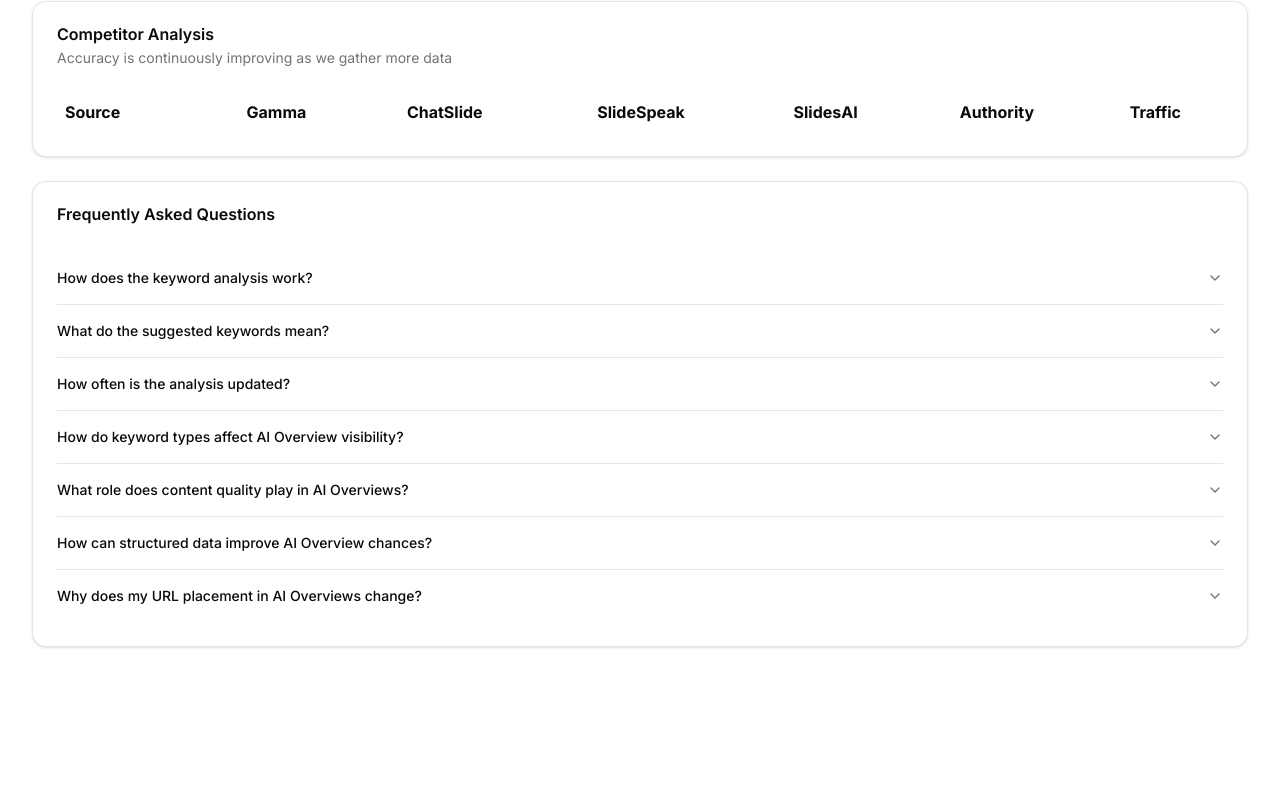
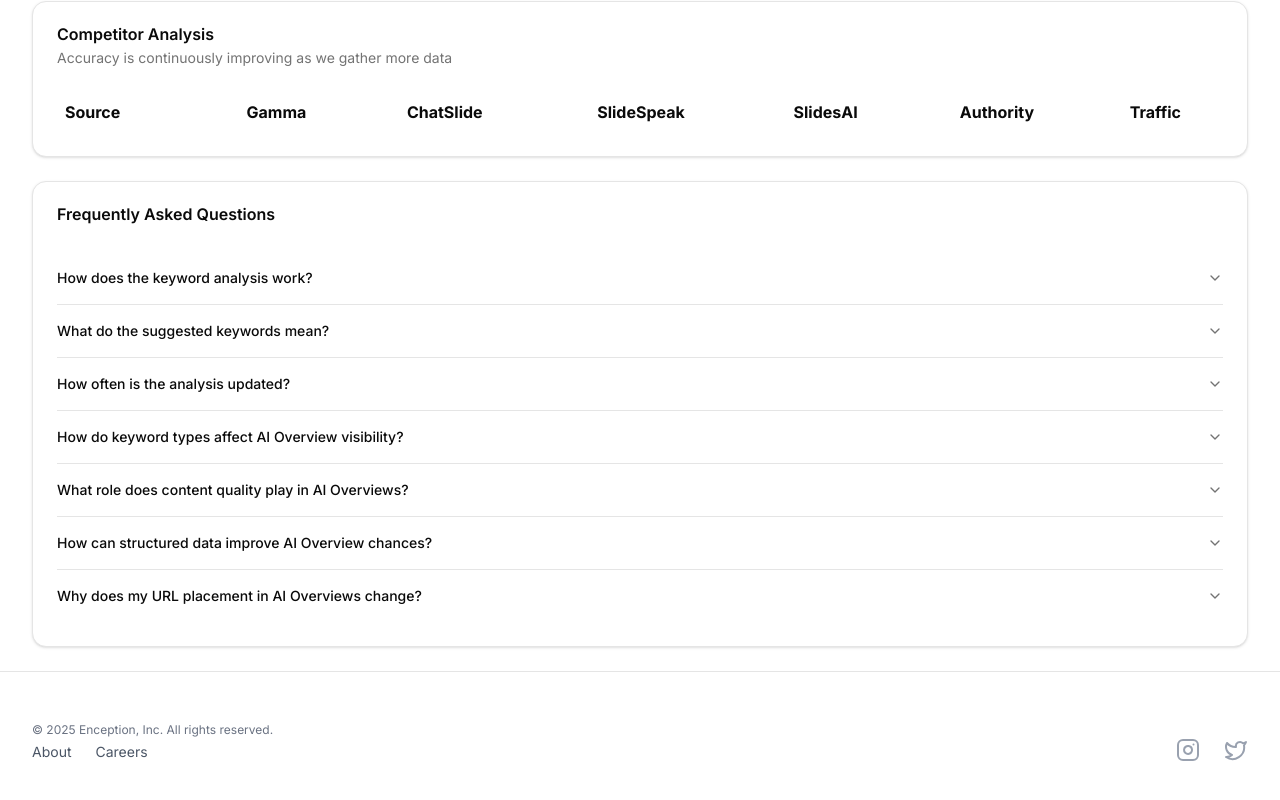
Before and after one commit to Qualia-Li/vona.ai, a Next.js app: page /query-analysis in a window 1280 px wide. Shown: the part 948-1748 px from the top of the page. Before the commit the page ends 1619 px from the top, so only its background shows below. Built offline with nearby package versions, Linux system fonts and the light colour scheme.

Commit message:
feat: Add Footer component

```diff
--- a/src/app/layout.tsx
+++ b/src/app/layout.tsx
@@ -4,6 +4,7 @@ import Image from 'next/image';
 
 import './globals.css';
 import { MainNav } from '@/components/layout/main-nav';
+import { Footer } from '@/components/footer'
 
 const inter = Inter({ subsets: ['latin'] });
 
@@ -33,6 +34,7 @@ export default function RootLayout({ children }: { children: React.ReactNode })
           </div>
         </div>
         <main className='container mx-auto py-6'>{children}</main>
+        <Footer />
       </body>
     </html>
   );
--- /dev/null
+++ b/src/components/footer.tsx
@@ -0,0 +1,48 @@
+import { Instagram, Twitter, MapPin } from 'lucide-react'
+import Link from 'next/link'
+
+export function Footer() {
+  return (
+    <footer className="border-t">
+      <div className="mx-auto max-w-7xl px-6 py-12 md:flex md:items-center md:justify-between lg:px-8">
+        <div className="flex justify-center space-x-6 md:order-2">
+          <Link
+            href="https://www.instagram.com/enception_ai/"
+            target="_blank"
+            className="text-gray-400 hover:text-purple-600"
+          >
+            <span className="sr-only">Instagram</span>
+            <Instagram className="h-6 w-6" />
+          </Link>
+          <Link
+            href="https://twitter.com/enception_ai"
+            target="_blank"
+            className="text-gray-400 hover:text-purple-600"
+          >
+            <span className="sr-only">Twitter</span>
+            <Twitter className="h-6 w-6" />
+          </Link>
+        </div>
+        <div className="mt-8 md:mt-0 flex flex-col items-start">
+          <nav className="flex justify-center space-x-6 md:order-2 mb-4">
+            <Link
+              href="/about"
+              className="text-sm leading-6 text-gray-600 hover:text-purple-600"
+            >
+              About
+            </Link>
+            <Link
+              href="/career"
+              className="text-sm leading-6 text-gray-600 hover:text-purple-600"
+            >
+              Careers
+            </Link>
+          </nav>
+          <p className="text-center text-xs leading-5 text-gray-500">
+            &copy; {new Date().getFullYear()} Enception, Inc. All rights reserved.
+          </p>
+        </div>
+      </div>
+    </footer>
+  )
+}
```
